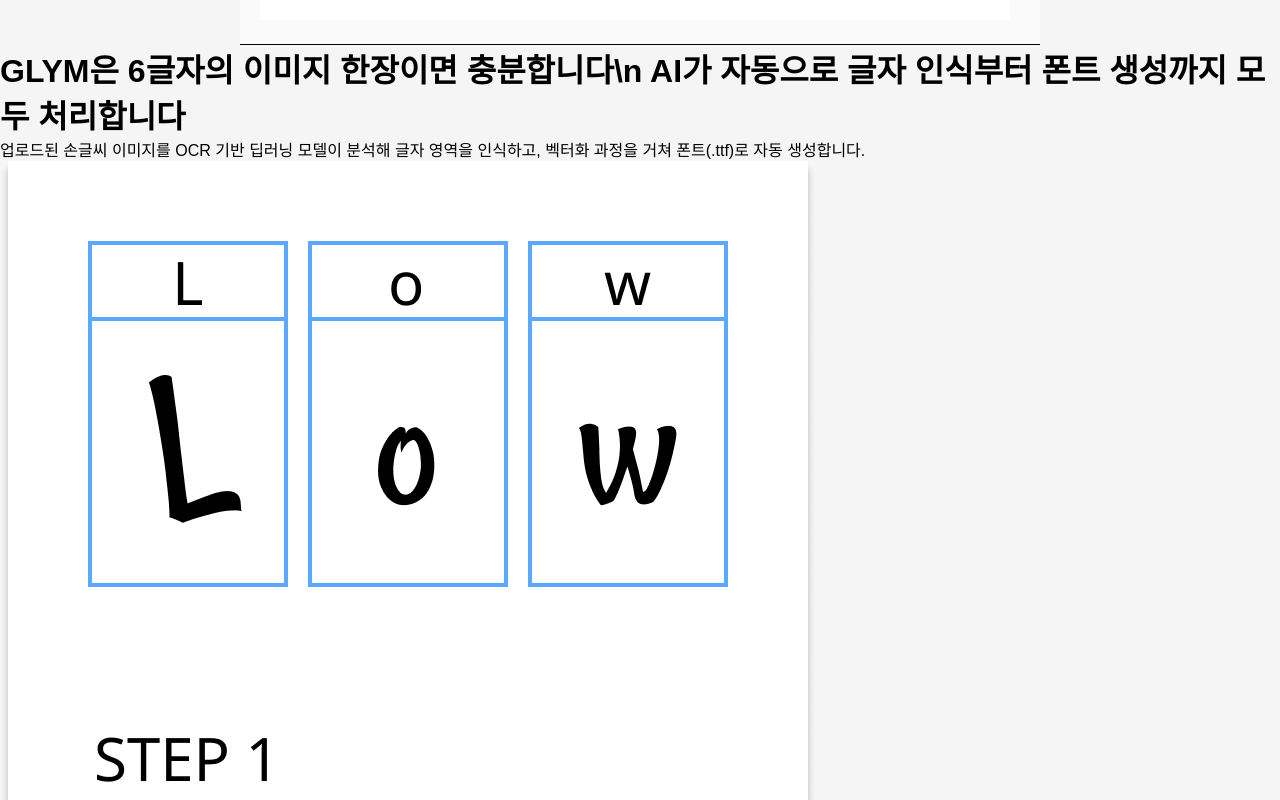
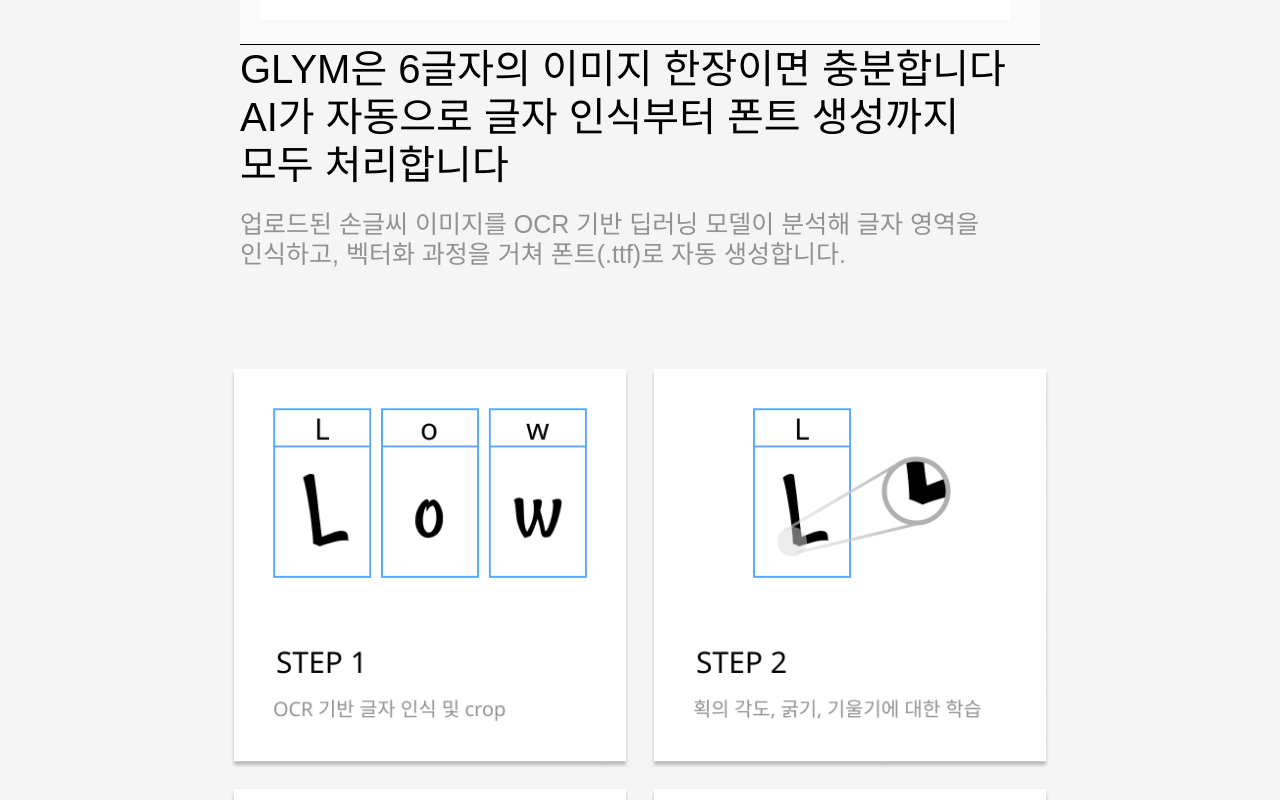
Before and after one commit to Glym-2025/glym-frontend, a React (Vite) app in the folder glym-app/: page / in a window 1280 px wide. Shown: the part 3100-3900 px from the top of the page. Built offline with nearby package versions, Linux system fonts and the light colour scheme.

Commit message:
feat: ProcessStepsSection에 styled-component 적용

```diff
--- a/glym-app/src/features/Intro/components/ProcessStepsSection.jsx
+++ b/glym-app/src/features/Intro/components/ProcessStepsSection.jsx
@@ -2,19 +2,22 @@ import step1 from "../../../shared/STEP_1.png";
 import step2 from "../../../shared/STEP_2.png";
 import step3 from "../../../shared/STEP_3.png";
 import step4 from "../../../shared/STEP_4.png";
+import { S } from "../style";
 
 export default function ProcessStepsSection() {
     return (
-        <div>
-            <h1>GLYM은 6글자의 이미지 한장이면 충분합니다\n
-                AI가 자동으로 글자 인식부터 폰트 생성까지 모두 처리합니다</h1>
-            <p>업로드된 손글씨 이미지를 OCR 기반 딥러닝 모델이 분석해 글자 영역을 인식하고, 벡터화 과정을 거쳐 폰트(.ttf)로 자동 생성합니다.</p>
-            <div>
-                <img src={step1} />
-                <img src={step2} />
-                <img src={step3} />
-                <img src={step4} />
-            </div>
-        </div>
+        <S.ProcessStepsSection.Container>
+            <S.ProcessStepsSection.Textbox>
+                <S.ProcessStepsSection.Title>GLYM은 6글자의 이미지 한장이면 충분합니다<br />
+                    AI가 자동으로 글자 인식부터 폰트 생성까지 모두 처리합니다</S.ProcessStepsSection.Title>
+                <S.ProcessStepsSection.SubTitle>업로드된 손글씨 이미지를 OCR 기반 딥러닝 모델이 분석해 글자 영역을 인식하고, 벡터화 과정을 거쳐 폰트(.ttf)로 자동 생성합니다.</S.ProcessStepsSection.SubTitle>
+            </S.ProcessStepsSection.Textbox>
+            <S.ProcessStepsSection.StepsBox>
+                <S.ProcessStepsSection.Step src={step1} />
+                <S.ProcessStepsSection.Step src={step2} />
+                <S.ProcessStepsSection.Step src={step3} />
+                <S.ProcessStepsSection.Step src={step4} />
+            </S.ProcessStepsSection.StepsBox>
+        </S.ProcessStepsSection.Container>
     );
 }
--- a/glym-app/src/features/Intro/style.js
+++ b/glym-app/src/features/Intro/style.js
@@ -1,5 +1,6 @@
 import styled from "styled-components";
 import { font } from "../../styles/font";
+import ProcessStepsSection from "./components/ProcessStepsSection";
 
 // IntroSection
 const Container = styled.div`
@@ -84,6 +85,61 @@ const ExampleImg = styled.img`
     width: 750px;
 `;
 
+// ProcessStepsSection
+const StepContainer = styled.div`
+    max-width: 1920px;
+    width: fit-content;
+
+    display: flex;
+    flex-direction: column;
+    justify-content: center;
+    align-items: center;
+
+    margin: auto;
+`;
+
+const Textbox = styled.div`
+    display: flex;
+    flex-direction: column;
+
+    width: 100%;
+    @media (max-width: 1600px) {
+        width: 800px;
+        word-break: keep-all;
+    }
+    text-align: left;
+    margin-bottom: 100px;
+    gap: 20px;
+`;
+
+const StepTitle = styled.h1`
+    text-align: left;
+
+    ${font(50, 500, 1.2)}
+    @media (max-width: 1600px) {
+        ${font(40, 500, 1.2)}
+    }
+`;
+
+const SubTitle = styled.p`
+    ${font(25, 400, 1.2)}
+    color: #929292;
+`;
+
+const StepsBox = styled.div`
+    display: grid;
+    grid-template-columns: repeat(4, 1fr);
+    gap: 20px;
+
+    @media (max-width: 1600px) {
+        grid-template-columns: repeat(2, 1fr);
+    }
+`;
+
+const Step = styled.img`
+    width: 400px;
+`;
+
 export const S = {
     IntroSection: {
         Container,
@@ -100,4 +156,12 @@ export const S = {
         FontName,
         ExampleImg,
     },
+    ProcessStepsSection: {
+        Container: StepContainer,
+        Title: StepTitle,
+        Textbox,
+        SubTitle,
+        StepsBox,
+        Step,
+    },
 };
```
